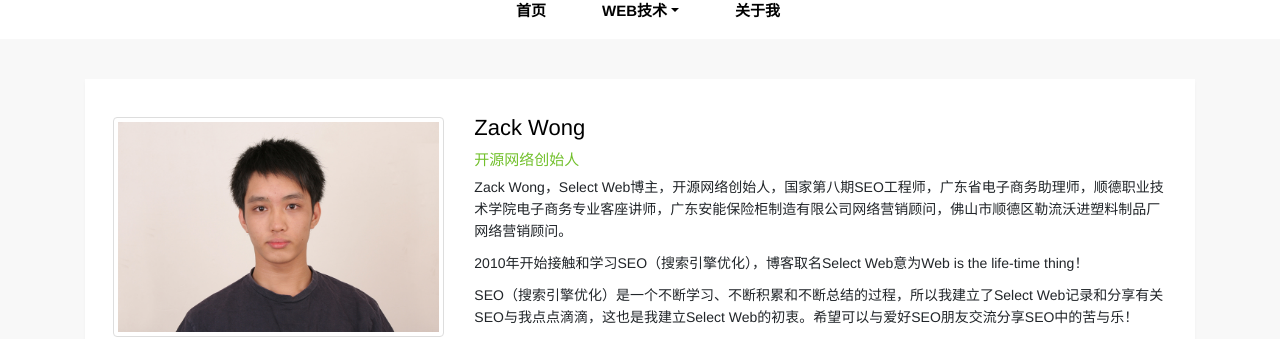
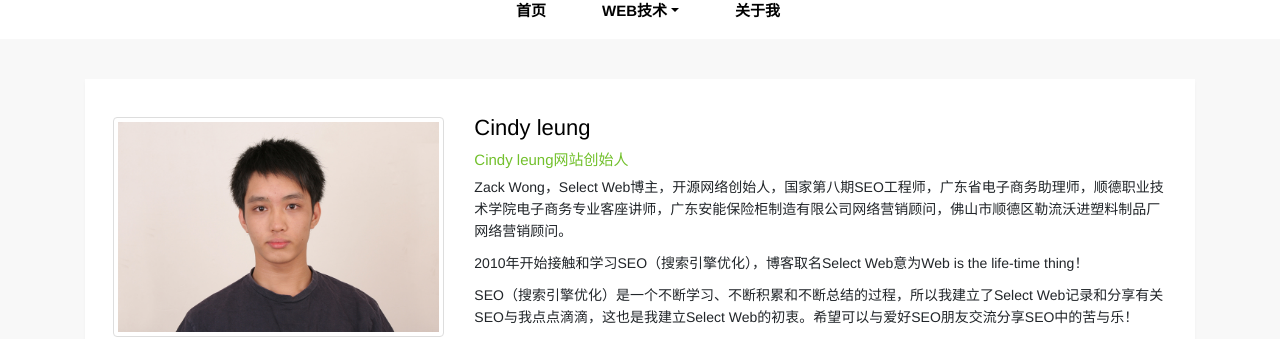
Before and after one commit to qiantongLeung/qiantongLeung.github.io, a Jekyll site: the page built from pages/about.html, in a window 1280 px wide. Shown: the part 148-487 px from the top of the page. Built offline with Jekyll 4.4.1, drawn with Linux system fonts in a browser that asks for light colours; comment, search, counter and statistics services are not loaded.

Commit message:
Update about.html

```diff
--- a/pages/about.html
+++ b/pages/about.html
@@ -2,8 +2,8 @@
 layout: default
 permalink: /about/
 title: 博主简介
-keywords: Zack
-description: Zack Wong，开源网络创始人，国家第八期SEO工程师，顺德职业技术学院电子商务客座讲师，广东安能保险柜制造有限公司网络营销顾问。
+keywords: Cindy
+description: Cindy leung，Cindy leung网站创始人，现读于顺德职业技术学院电子商务专业。
 ---
 <div id="single">
   <div class="container">
@@ -12,8 +12,8 @@ description: Zack Wong，开源网络创始人，国家第八期SEO工程师，
         <div class="row">
           <div class="col-md-4 mt-4"><img src="/images/pages/about.jpg" alt="Zack Wong" class="img-thumbnail"></div>
           <div class="col-md-8 mt-4">
-            <p class="post-title">Zack Wong</p>
-            <p class="post-tag">开源网络创始人</p>
+            <p class="post-title">Cindy leung</p>
+            <p class="post-tag">Cindy leung网站创始人</p>
             <p>Zack Wong，Select Web博主，开源网络创始人，国家第八期SEO工程师，广东省电子商务助理师，顺德职业技术学院电子商务专业客座讲师，广东安能保险柜制造有限公司网络营销顾问，佛山市顺德区勒流沃进塑料制品厂网络营销顾问。</p>
             <p>2010年开始接触和学习SEO（搜索引擎优化），博客取名Select Web意为Web is the life-time thing！</p>
             <p>SEO（搜索引擎优化）是一个不断学习、不断积累和不断总结的过程，所以我建立了Select Web记录和分享有关SEO与我点点滴滴，这也是我建立Select Web的初衷。希望可以与爱好SEO朋友交流分享SEO中的苦与乐！</p>
```
